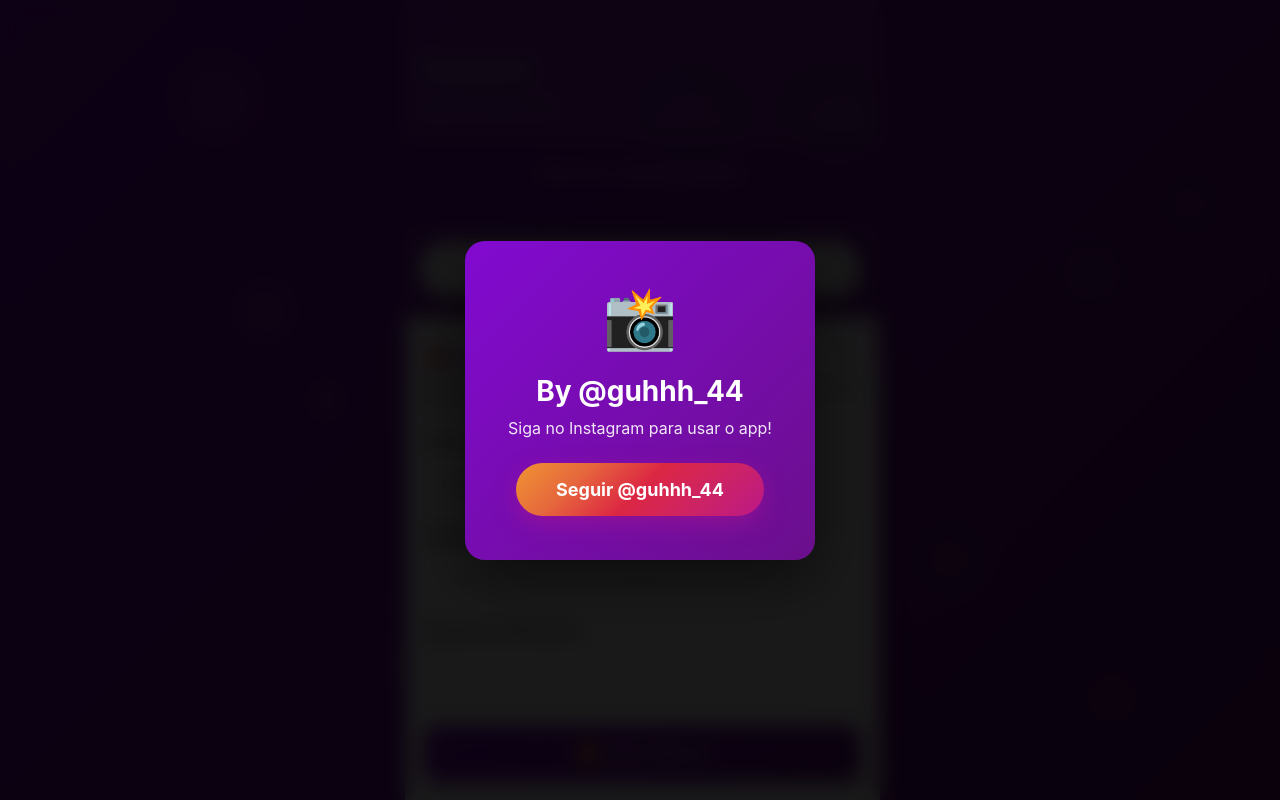
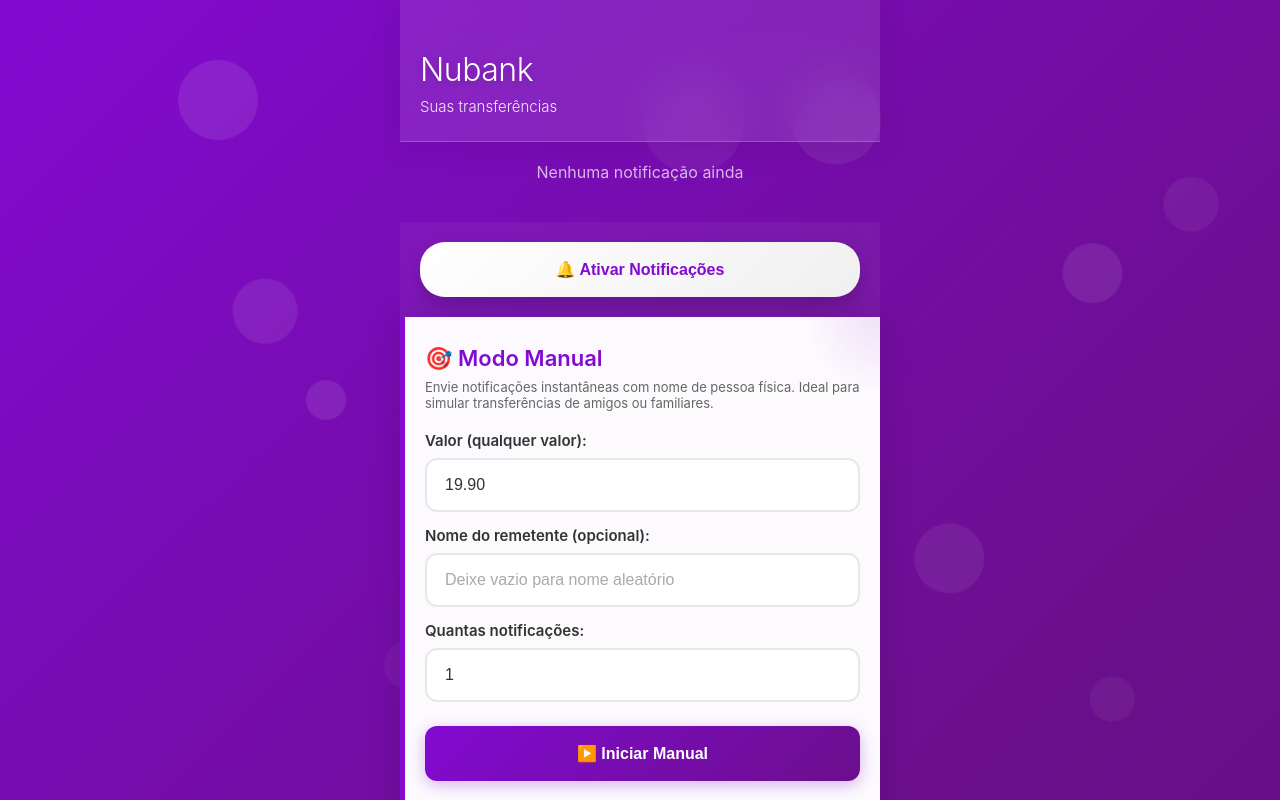
Before and after one commit to lartxcheats/nots-fake, a website: page nubank/index.html in a window 1280 px wide. Shown: the top 800 px of the page. Drawn offline with Linux system fonts and the light colour scheme.

Commit message:
remove instagram modal

```diff
--- a/nubank/index.html
+++ b/nubank/index.html
@@ -13,18 +13,6 @@
     <link rel="stylesheet" href="style.css">
 </head>
 <body>
-    <!-- Modal de boas-vindas -->
-    <div id="welcomeModal" class="welcome-modal">
-        <div class="welcome-content">
-            <div class="welcome-icon">📸</div>
-            <h2>By @guhhh_44</h2>
-            <p>Siga no Instagram para usar o app!</p>
-            <a href="https://www.instagram.com/guhhh_44?igsh=d3FzMmRkbDM3eTRo&utm_source=qr" target="_blank" rel="noopener noreferrer" class="welcome-button" id="followButton">
-                Seguir @guhhh_44
-            </a>
-        </div>
-    </div>
-
     <!-- Partículas de fundo -->
     <div class="particles">
         <div class="particle"></div>
--- a/nubank/script.js
+++ b/nubank/script.js
@@ -580,41 +580,9 @@
 document.querySelector('.instagram-link').addEventListener('click', function(e) {
     const instagramUrl = 'https://www.instagram.com/guhhh_44?igsh=d3FzMmRkbDM3eTRo&utm_source=qr';
     const instagramApp = 'instagram://user?username=guhhh_44';
-
-    // Tenta abrir o app do Instagram primeiro
     window.location.href = instagramApp;
-
-    // Se não conseguir abrir o app em 1 segundo, abre no navegador
     setTimeout(() => {
         window.open(instagramUrl, '_blank');
     }, 1000);
-
     e.preventDefault();
 });
-
-// Modal de boas-vindas - aparece sempre
-window.addEventListener('DOMContentLoaded', function() {
-    const welcomeModal = document.getElementById('welcomeModal');
-    const followButton = document.getElementById('followButton');
-
-    // Sempre mostrar modal ao abrir o app
-    welcomeModal.classList.remove('hidden');
-    console.log('Mostrando modal');
-
-    // Quando clicar no botão
-    followButton.addEventListener('click', function(e) {
-        e.preventDefault();
-
-        // Fechar modal
-        welcomeModal.classList.add('hidden');
-
-        // Abrir Instagram
-        const instagramUrl = 'https://www.instagram.com/guhhh_44?igsh=d3FzMmRkbDM3eTRo&utm_source=qr';
-        const instagramApp = 'instagram://user?username=guhhh_44';
-
-        window.location.href = instagramApp;
-        setTimeout(() => {
-            window.open(instagramUrl, '_blank');
-        }, 1000);
-    });
-});
```
Also changed, not shown: script.js (+0 -32 lines).
